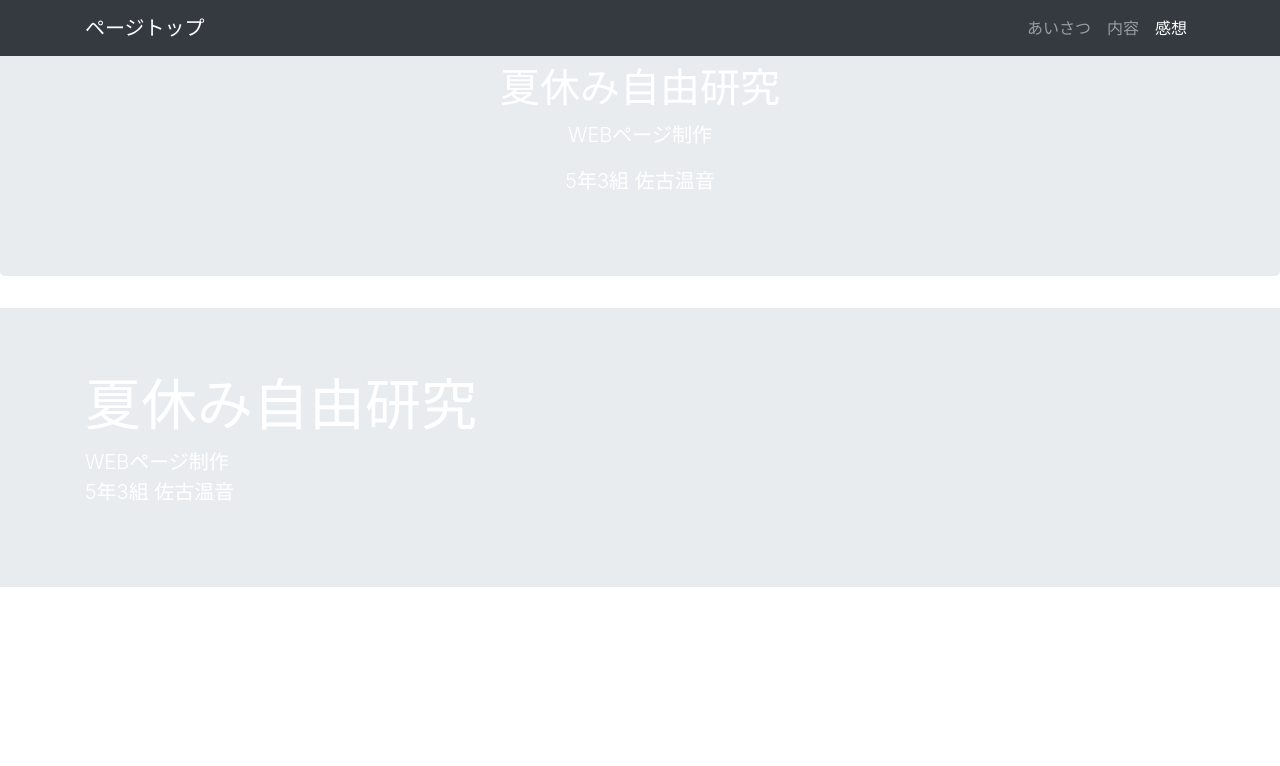
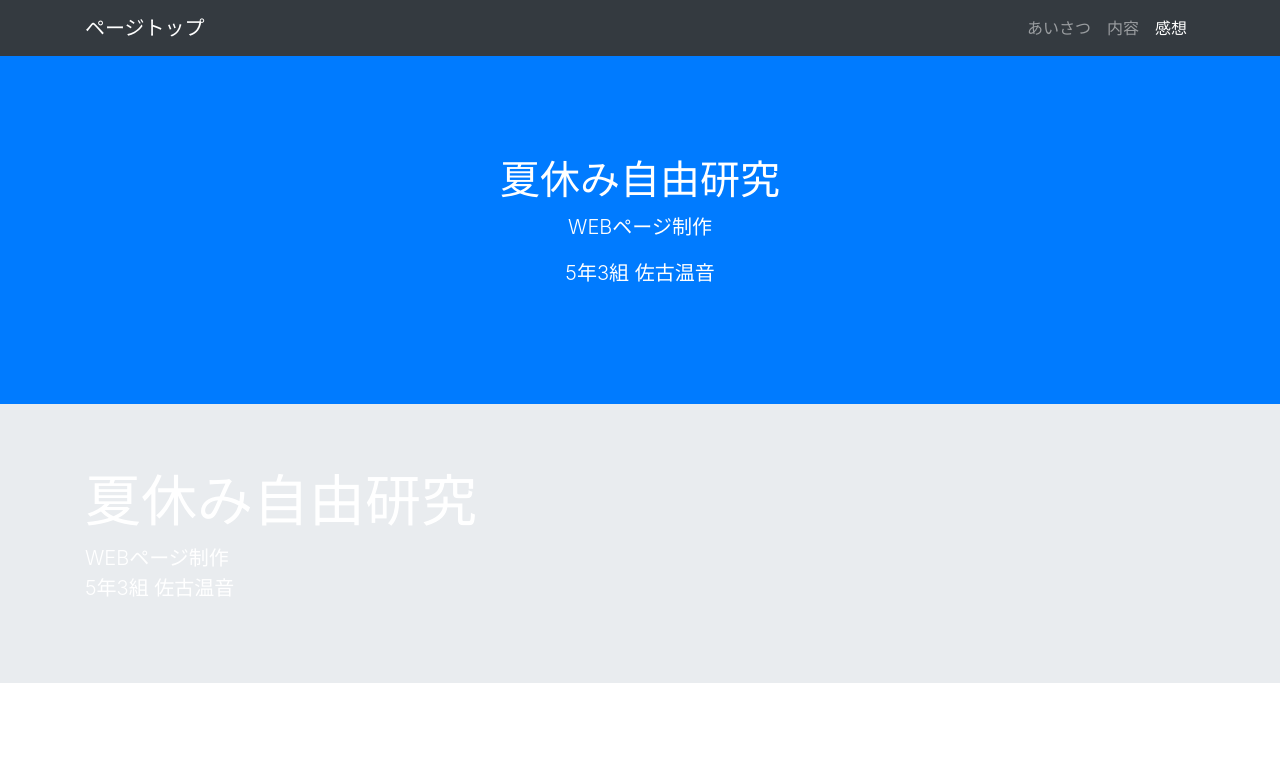
Before and after one commit to sako-na/myself, a website with bundled scripts: page index.html in a window 1280 px wide. Shown: the top 766 px of the page. Built offline with nearby package versions, Linux system fonts and the light colour scheme.

Commit message:
Update index.html

```diff
--- a/index.html
+++ b/index.html
@@ -43,7 +43,7 @@
     </div>
   </nav>
 
-  <header class="jumbotron text-white">
+  <header class="bg-primary text-white">
     <div class="container text-center">
       <h1>夏休み自由研究</h1>
       <p class="lead">WEBページ制作</p>
@@ -51,13 +51,13 @@
     </div>
   </header>
 
-    <div class="jumbotron jumbotron-fluid text-white">
+  <header class="jumbotron jumbotron-fluid text-white">
     <div class="container">
       <h1 class="display-4">夏休み自由研究</h1>
       <p class="lead">WEBページ制作<br>
       5年3組 佐古温音</p>
     </div>
-  </div>
+  </header>
 
   <section id="あいさつ">
     <div class="container">
```
